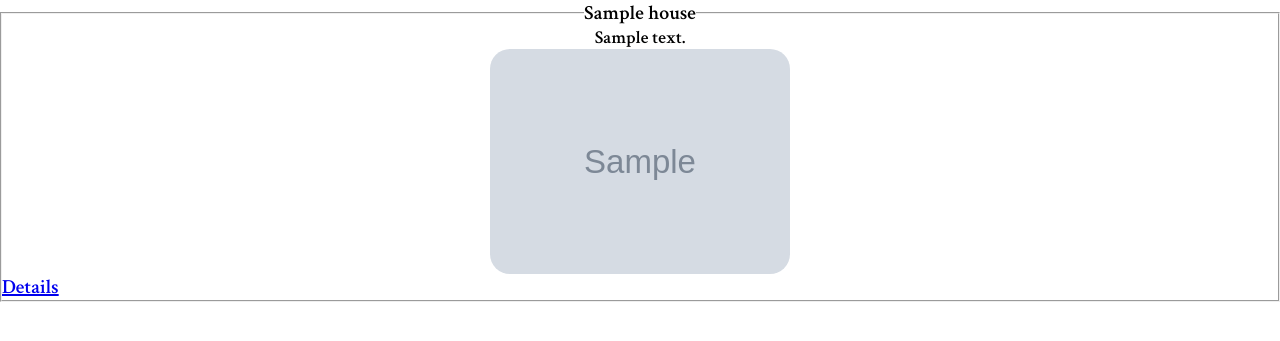
After one commit to matthiasbenschop/hoornbeeck-programmeren, a PHP site: page /resultaten.php in a window 1280 px wide. The commit adds this page. Shown: the top 341 px of the page. Run offline with PHP 8.4, Linux system fonts and the light colour scheme; tables that the repository leaves empty or names only in its code hold one stand-in row (values such as "Sample post"); grey boxes marked "Sample" are stand-in pictures; data that the repository does not hold is empty; some libraries are stand-ins or nearby versions.

Commit message:
end vakantiehuisje

```diff
--- a/Vakantiehuisje/add.php
+++ b/Vakantiehuisje/add.php
@@ -80,4 +80,4 @@ if (isset($_POST['toevoegen'])) {
     <input type="text" name="custom_fields" placeholder="Extra" required>
     <input type="submit" name="toevoegen" value="Toevoegen">
 </form>
-<script src="images.js?<?= time() ?>"></script>
+<script src="styling/images.js?<?= time() ?>"></script>
--- a/Vakantiehuisje/includes/header.php
+++ b/Vakantiehuisje/includes/header.php
@@ -6,11 +6,11 @@
   <link rel="stylesheet" href="https://cdnjs.cloudflare.com/ajax/libs/font-awesome/4.7.0/css/font-awesome.min.css">
   <meta http-equiv="X-UA-Compatible" content="IE=edge">
   <meta name="viewport" content="width=device-width, initial-scale=1.0">
-  <link rel="stylesheet" href="style.css">
-  <link rel="stylesheet" href="preloaderf.css">
+  <link rel="stylesheet" href="styling/style.css">
   <link rel="preconnect" href="https://fonts.gstatic.com">
   <link href="https://fonts.googleapis.com/css2?family=Roboto:wght@300&display=swap" rel="stylesheet">
-  <link rel="stylesheet" href="https://cdnjs.cloudflare.com/ajax/libs/font-awesome/4.7.0/css/font-awesome.min.css">
+  <link rel="preconnect" href="https://fonts.gstatic.com">
+  <link href="https://fonts.googleapis.com/css2?family=Crimson+Text:wght@600&display=swap" rel="stylesheet">
   <link rel="stylesheet" href="https://use.fontawesome.com/releases/v5.3.1/css/all.css" integrity="sha384-mzrmE5qonljUremFsqc01SB46JvROS7bZs3IO2EmfFsd15uHvIt+Y8vEf7N7fWAU" crossorigin="anonymous">
   <title>Vakantie Huisjes</title>
 </head>
@@ -94,7 +94,7 @@
   }
   ?>
 
-  <script src="script.js"></script>
+  <script src="styling/script.js"></script>
   <script>
     var loader = document.getElementById("preloader");
 
--- a/Vakantiehuisje/login.php
+++ b/Vakantiehuisje/login.php
@@ -8,7 +8,7 @@
   <link rel="stylesheet" href="https://cdnjs.cloudflare.com/ajax/libs/font-awesome/4.7.0/css/font-awesome.min.css">
   <link rel="stylesheet" href="https://use.fontawesome.com/releases/v5.3.1/css/all.css" integrity="sha384-mzrmE5qonljUremFsqc01SB46JvROS7bZs3IO2EmfFsd15uHvIt+Y8vEf7N7fWAU" crossorigin="anonymous">
   <title>Inloggen</title>
-  <link href="style.css" rel="stylesheet">
+  <link href="styling/style.css" rel="stylesheet">
 </head>
 
 <body>
--- a/Vakantiehuisje/register.php
+++ b/Vakantiehuisje/register.php
@@ -8,7 +8,7 @@
   <link rel="stylesheet" href="https://cdnjs.cloudflare.com/ajax/libs/font-awesome/4.7.0/css/font-awesome.min.css">
   <link rel="stylesheet" href="https://use.fontawesome.com/releases/v5.3.1/css/all.css" integrity="sha384-mzrmE5qonljUremFsqc01SB46JvROS7bZs3IO2EmfFsd15uHvIt+Y8vEf7N7fWAU" crossorigin="anonymous">
   <title>Registreren</title>
-  <link href="style.css" rel="stylesheet">
+  <link href="styling/style.css" rel="stylesheet">
 </head>
 
 <body>
--- /dev/null
+++ b/Vakantiehuisje/resultaten.php
@@ -0,0 +1,23 @@
+<?php include 'includes/header.php'; ?>
+
+
+<?php
+$persons = $_POST['persons'];
+$sql = "SELECT * from houses where capacity >= '$persons'";
+$result = mysqli_query($conn, $sql);
+
+while ($house = mysqli_fetch_assoc($result)) {
+    $house_id = $house['id'];
+    $sql1 = "SELECT * FROM images where house_id='$house_id'";
+    $result1 = mysqli_query($conn, $sql1);
+    $row = mysqli_fetch_assoc($result1);?>
+    <fieldset>
+        <legend class="titleResult"><?= $house["title"]; ?></legend>
+        <div>
+            <p class="descriptionResult"><?= $house["description"]; ?></p>
+            <img class="resultImage" src="image/<?= $row['path'] ?>" alt="">
+
+            <a class="detailResult" href="detail.php?id=<?= $house['id']; ?>">Details</a>
+        </div>
+    </fieldset><br>
+<?php } ?>
--- a/Vakantiehuisje/style.css
+++ b/Vakantiehuisje/styling/style.css
@@ -1,6 +1,9 @@
 * {
   margin: 0;
   padding: 0;
+}
+body{
+  font-family: 'Crimson Text', serif;
 }
 
 /* Menu */
@@ -663,3 +704,33 @@ button:hover {
   position: fixed;
   z-index: 100;
 }
+
+/* resultpage */
+
+.resultImage{
+  display: grid;
+  grid-template-columns: repeat(auto-fit, minmax(300px, 1fr));
+  grid-gap: 40px;
+  position: relative;
+  left: 50%;
+  transform: translateX(-50%);
+  width: 300px;
+  border-radius: 20px;
+  transition: 0.5s ease;
+}
+.resultImage:hover{
+    width: 310px;
+    border: 5px solid grey;
+  }
+.descriptionResult{
+  text-align: center;
+  font-size: 18px;
+}
+.titleResult{
+  text-align: center;
+  font-size: 20px;
+}
+.detailResult{
+  text-align: center;
+  font-size: 20px;
+}
```
Also changed, not shown: other parts of Vakantiehuisje/styling/style.css (+43 -5 lines), Vakantiehuisje/boeken.php (+19 -12 lines), Vakantiehuisje/bookings.php (+22 -1 lines), Vakantiehuisje/detail.php (+7 -5 lines), Vakantiehuisje/index.php (+10 -6 lines), Vakantiehuisje/image/1623661779_1622541913_1622468903_1622468629_villa3.jpg (added), Vakantiehuisje/image/1623661833_1622468629_villa3.jpg (added), Vakantiehuisje/image/1623661833_1622537153_villa4.jpg (added), Vakantiehuisje/image/1623661833_1622540804_1622468791_villa1.jpg (added), Vakantiehuisje/image/1623662132_1622538599_bung9.jpg (added), Vakantiehuisje/image/1623662132_1622538647_1622468406_villa4.jpg (added), Vakantiehuisje/styling/images.js (renamed from Vakantiehuisje/images.js), Vakantiehuisje/styling/script.js (line endings or trailing spaces).
